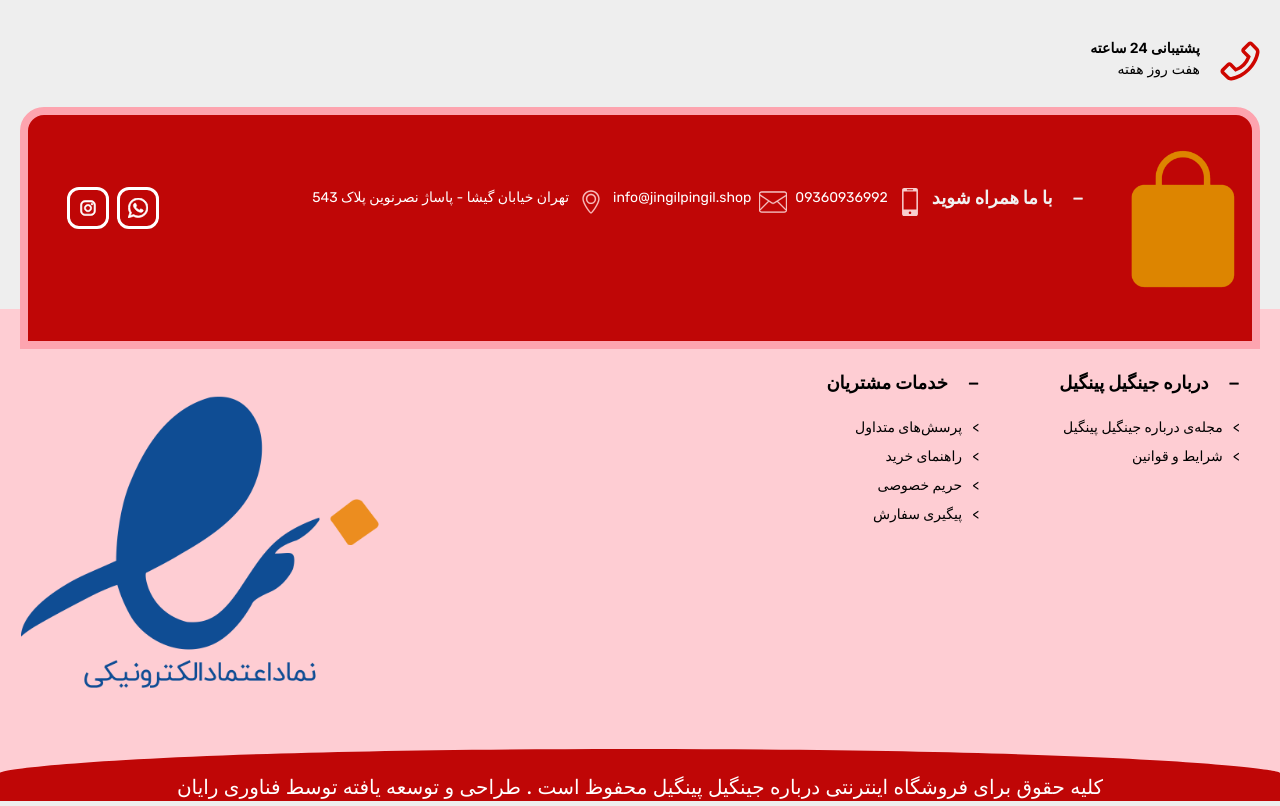
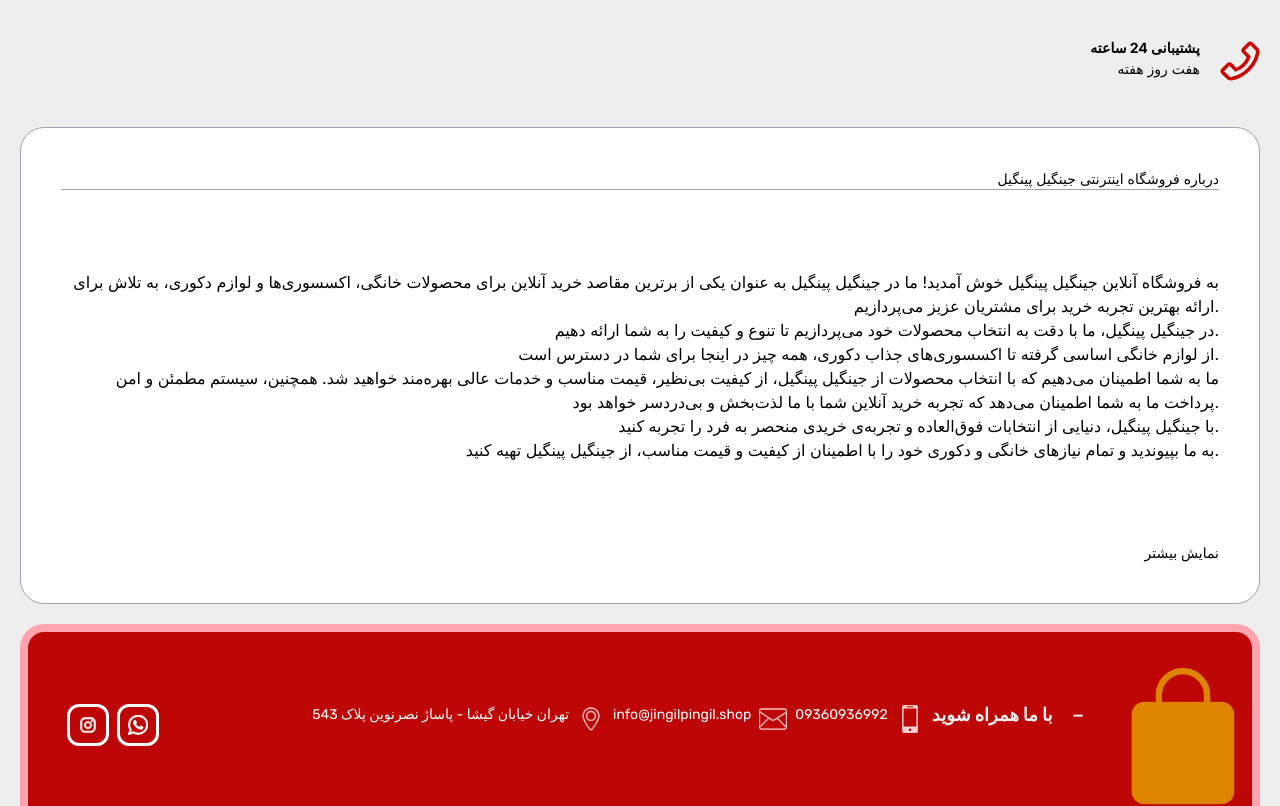
Before and after one commit to amirdity/jingil-nextjs, a Next.js app: page / in a window 1280 px wide. Shown: the part 1560-2366 px from the top of the page. Built offline with nearby package versions, Linux system fonts and the light colour scheme.

Commit message:
Add files via upload

```diff
--- /dev/null
+++ b/app/components/Box/AboutBox.jsx
@@ -0,0 +1,58 @@
+import React from "react";
+
+function AboutBox() {
+  return (
+    <>
+      <div className="m-5 bg-white rounded-3xl border-solid border border-gray-400 flex flex-col">
+        {/* HEADER */}
+        <div className=" border-b border-gray-400 m-10">
+          <p className="flex flex-row-reverse">
+            درباره فروشگاه اینترنتی جینگیل پینگیل
+          </p>
+        </div>
+        {/* ABOUT TEXT */}
+        <div className="m-10">
+          <p className="text-end text-base">
+            به فروشگاه آنلاین جینگیل پینگیل خوش آمدید! ما در جینگیل پینگیل به
+            عنوان یکی از برترین مقاصد خرید آنلاین برای محصولات خانگی، اکسسوری‌ها
+            و لوازم دکوری، به تلاش برای ارائه بهترین تجربه خرید برای مشتریان
+            عزیز می‌پردازیم.
+          </p>
+
+          <p className="text-end text-base">
+            در جینگیل پینگیل، ما با دقت به انتخاب محصولات خود می‌پردازیم تا تنوع
+            و کیفیت را به شما ارائه دهیم.
+          </p>
+
+          <p className="text-end text-base">
+            از لوازم خانگی اساسی گرفته تا اکسسوری‌های جذاب دکوری، همه چیز در
+            اینجا برای شما در دسترس است.
+          </p>
+
+          <p className="text-end text-base">
+            ما به شما اطمینان می‌دهیم که با انتخاب محصولات از جینگیل پینگیل، از
+            کیفیت بی‌نظیر، قیمت مناسب و خدمات عالی بهره‌مند خواهید شد. همچنین،
+            سیستم مطمئن و امن پرداخت ما به شما اطمینان می‌دهد که تجربه خرید
+            آنلاین شما با ما لذت‌بخش و بی‌دردسر خواهد بود.
+          </p>
+
+          <p className="text-end text-base">
+            با جینگیل پینگیل، دنیایی از انتخابات فوق‌العاده و تجربه‌ی خریدی
+            منحصر به فرد را تجربه کنید.
+          </p>
+
+          <p className="text-end text-base">
+            به ما بپیوندید و تمام نیازهای خانگی و دکوری خود را با اطمینان از
+            کیفیت و قیمت مناسب، از جینگیل پینگیل تهیه کنید.
+          </p>
+        </div>
+        {/* BUTTON SHOW LESS */}
+        <div className="bg-white/5 flex justify-end m-10">
+          <button>نمایش بیشتر </button>
+        </div>
+      </div>
+    </>
+  );
+}
+
+export default AboutBox;
--- a/app/page.js
+++ b/app/page.js
@@ -8,6 +8,7 @@ import GridBox from "./components/Grid/GridBox";
 import FooterOfHeader from "./components/Header/FooterOfHeader";
 import TopFooter from "./components/Footer/TopFooter";
 import BottemFooter from "./components/Footer/BottemFooter";
+import AboutBox from './components/Box/AboutBox'
 import Loading from "./loading";
 import { useEffect, useState } from "react";
 export default function Home() {
@@ -27,6 +28,7 @@ export default function Home() {
       <Slide />
       <SlideT />
       <GridBox />
+      <AboutBox/>
       <TopFooter />
       <BottemFooter />
     </main>
```
